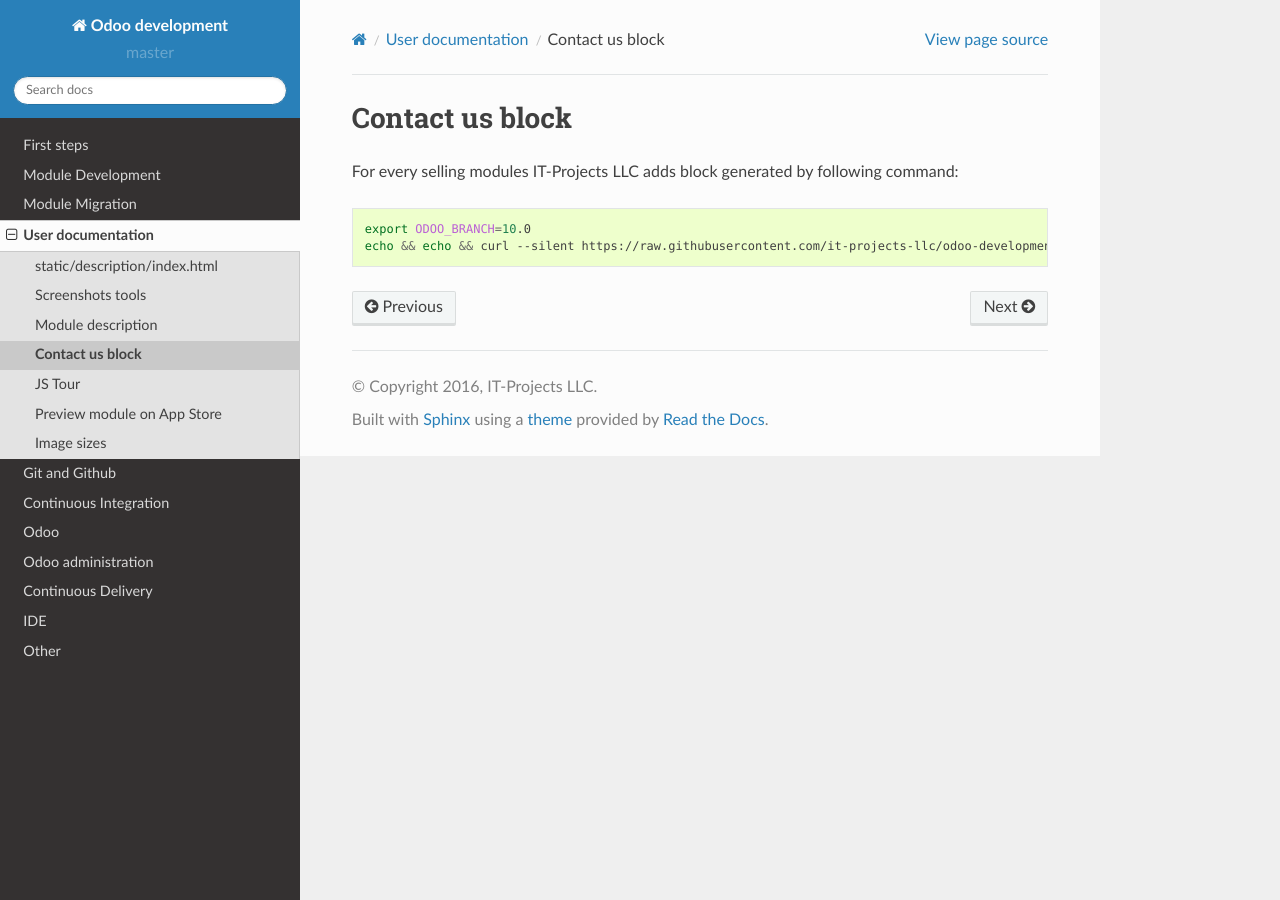
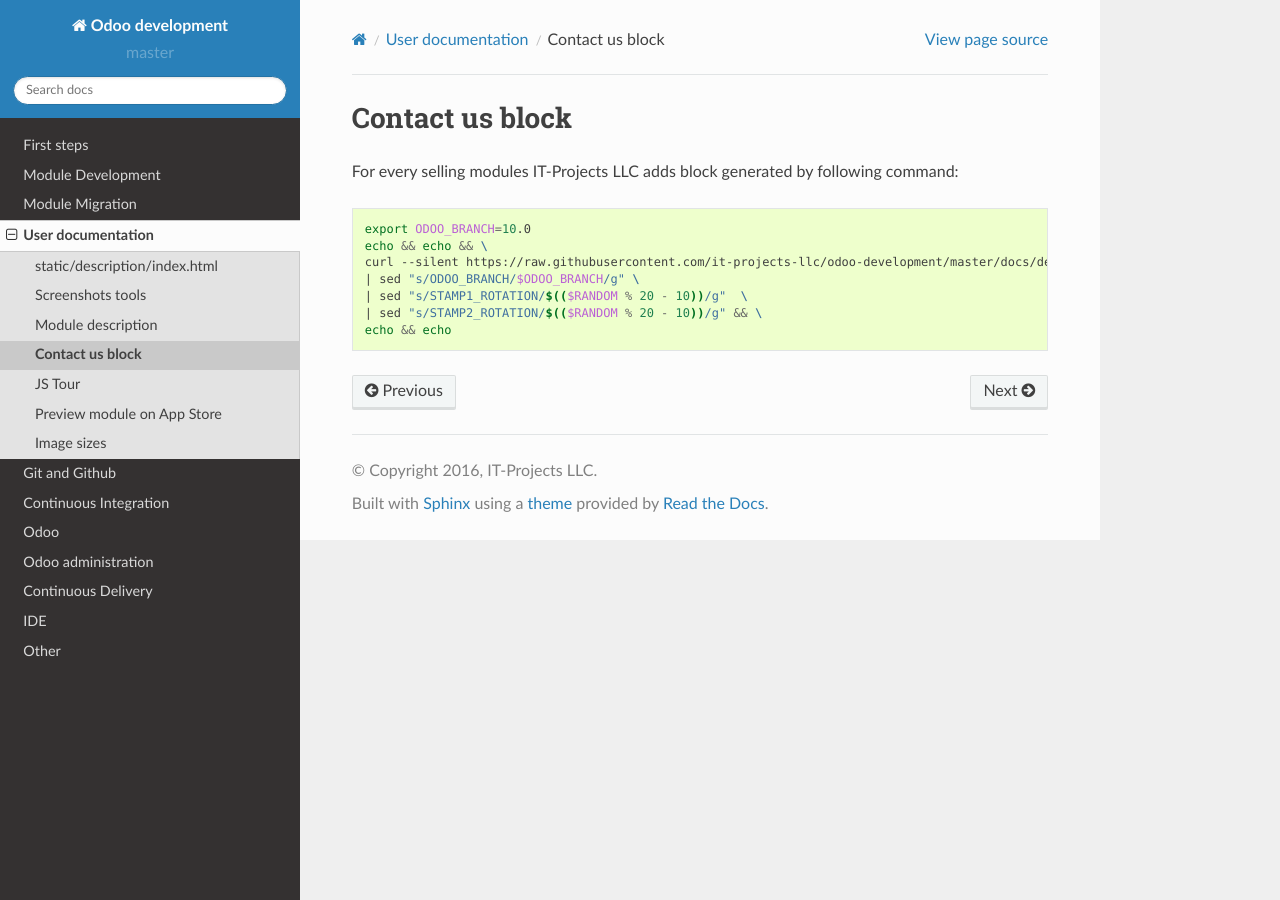
Before and after one commit to itpp-labs/odoo-development, a Sphinx documentation site: the page built from docs/description/contactus.rst, in a window 1280 px wide. Built offline with Sphinx 7.4.7 and the Read the Docs theme 2.0.0, drawn with Linux system fonts in a browser that asks for light colours; pages that are not in the unit, such as notebooks, are missing from menus.

Commit message:
make command multiline

```diff
--- a/docs/description/contactus.rst
+++ b/docs/description/contactus.rst
@@ -6,4 +6,9 @@
 .. code:: bash
 
     export ODOO_BRANCH=10.0
-    echo && echo && curl --silent https://raw.githubusercontent.com/it-projects-llc/odoo-development/master/docs/description/contactus.html | sed "s/ODOO_BRANCH/$ODOO_BRANCH/g" | sed "s/STAMP1_ROTATION/$(($RANDOM % 20 - 10))/g"  | sed "s/STAMP2_ROTATION/$(($RANDOM % 20 - 10))/g" && echo && echo
+    echo && echo && \
+    curl --silent https://raw.githubusercontent.com/it-projects-llc/odoo-development/master/docs/description/contactus.html \
+    | sed "s/ODOO_BRANCH/$ODOO_BRANCH/g" \
+    | sed "s/STAMP1_ROTATION/$(($RANDOM % 20 - 10))/g"  \
+    | sed "s/STAMP2_ROTATION/$(($RANDOM % 20 - 10))/g" && \
+    echo && echo
```
